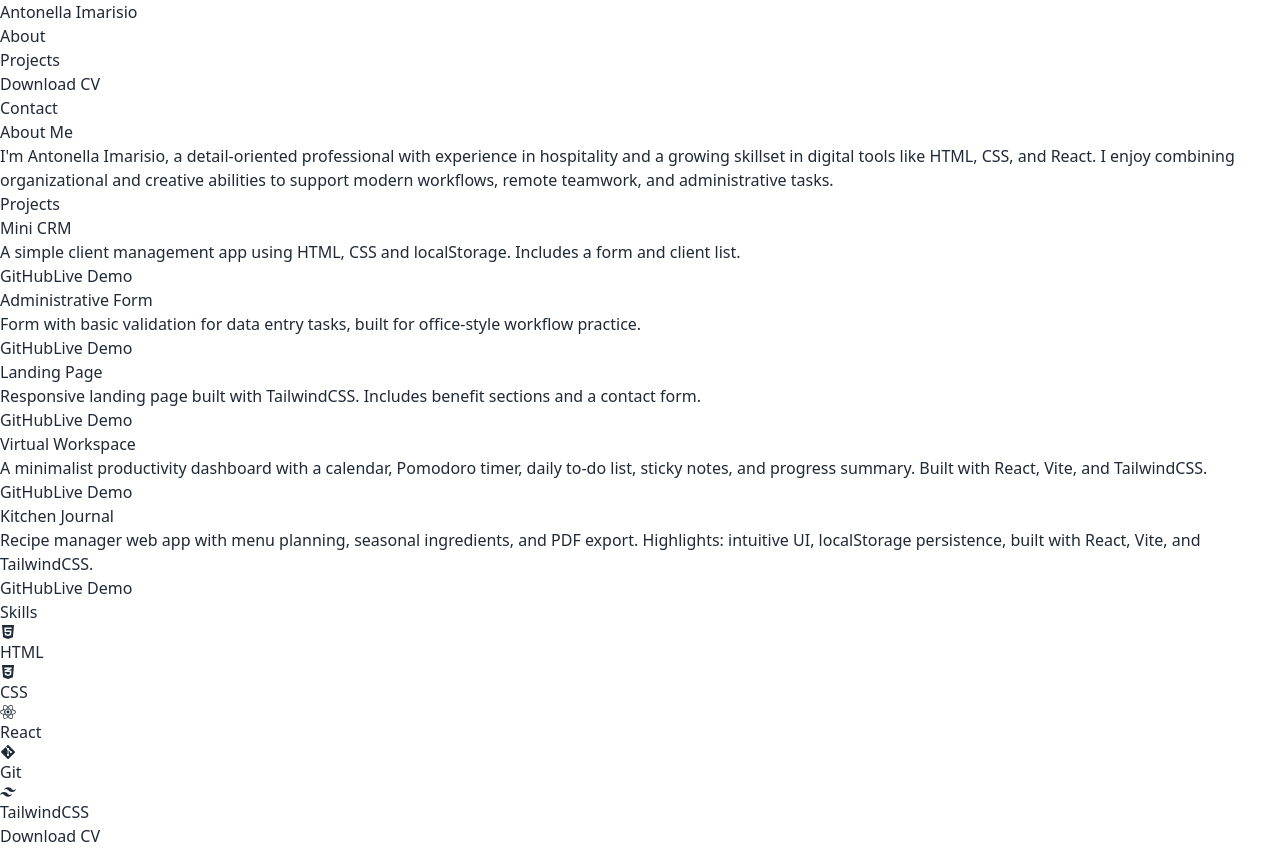
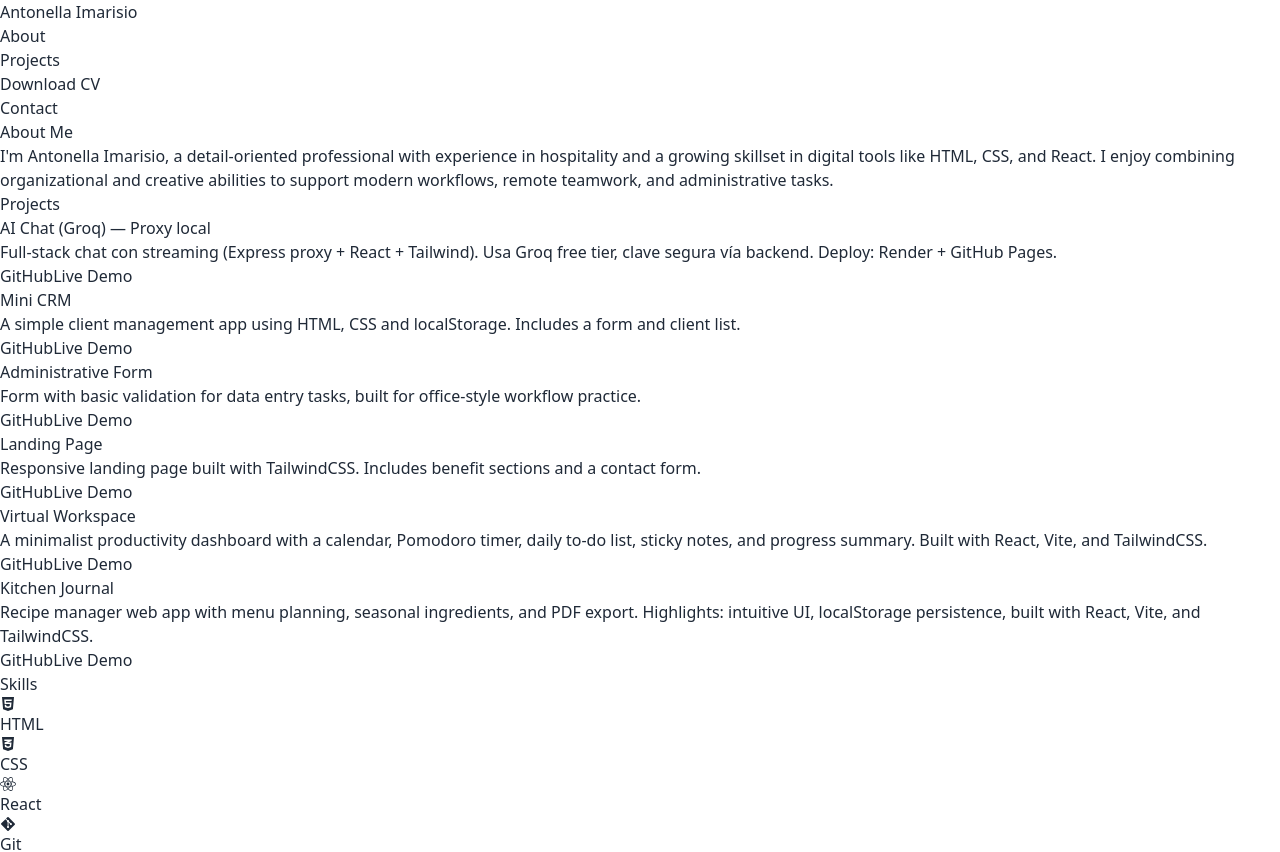
Before and after one commit to An-im/portfolio, a React (Vite) app: page / in a window 1280 px wide. Shown: the top 852 px of the page. Built offline with nearby package versions, Linux system fonts and the light colour scheme.

Commit message:
feat(portfolio): agrega AI Chat (Groq) con Live Demo

```diff
--- a/src/components/Projects.jsx
+++ b/src/components/Projects.jsx
@@ -1,4 +1,11 @@
 const projects = [
+  {
+    title: 'AI Chat (Groq) — Proxy local',
+    description:
+      'Full-stack chat con streaming (Express proxy + React + Tailwind). Usa Groq free tier, clave segura vía backend. Deploy: Render + GitHub Pages.',
+    github: 'https://github.com/An-im/grok-app',
+    demo: 'https://an-im.github.io/grok-app/',
+  },
   {
     title: 'Mini CRM',
     description: 'A simple client management app using HTML, CSS and localStorage. Includes a form and client list.',
```
